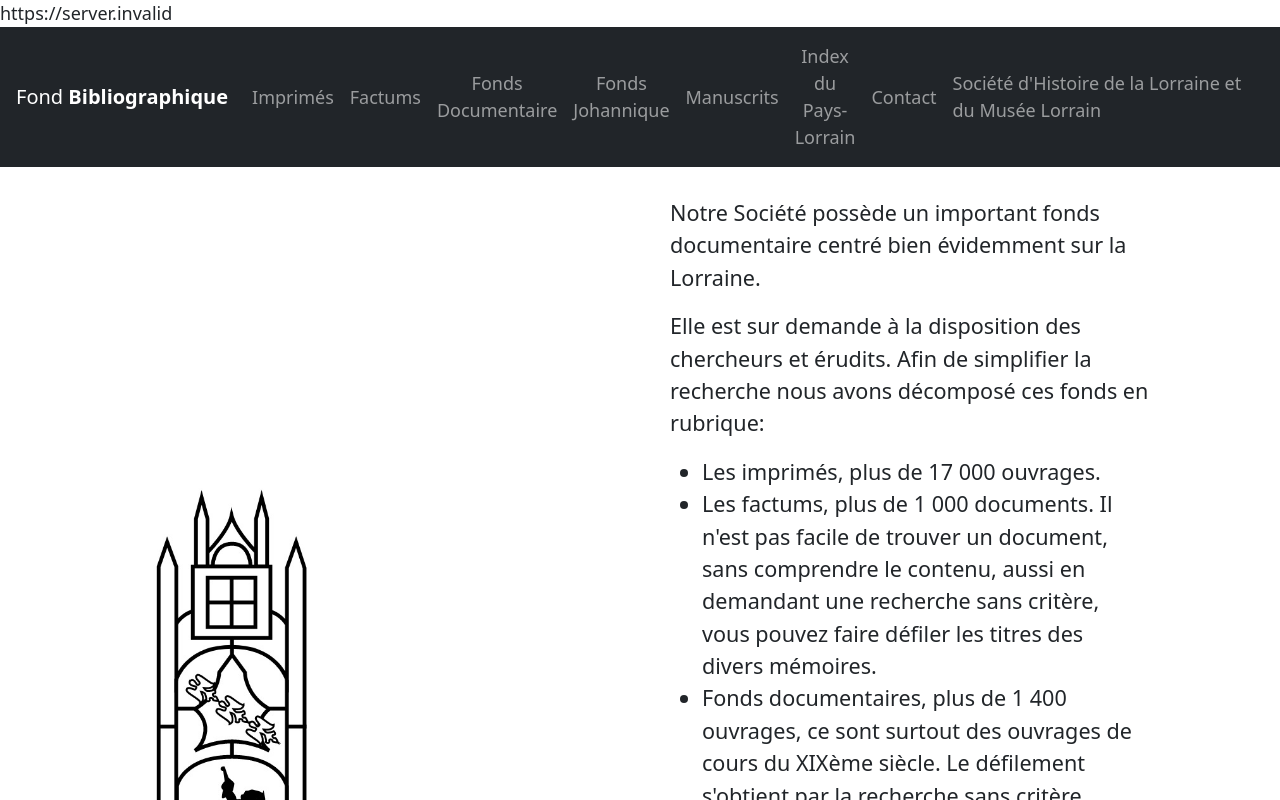
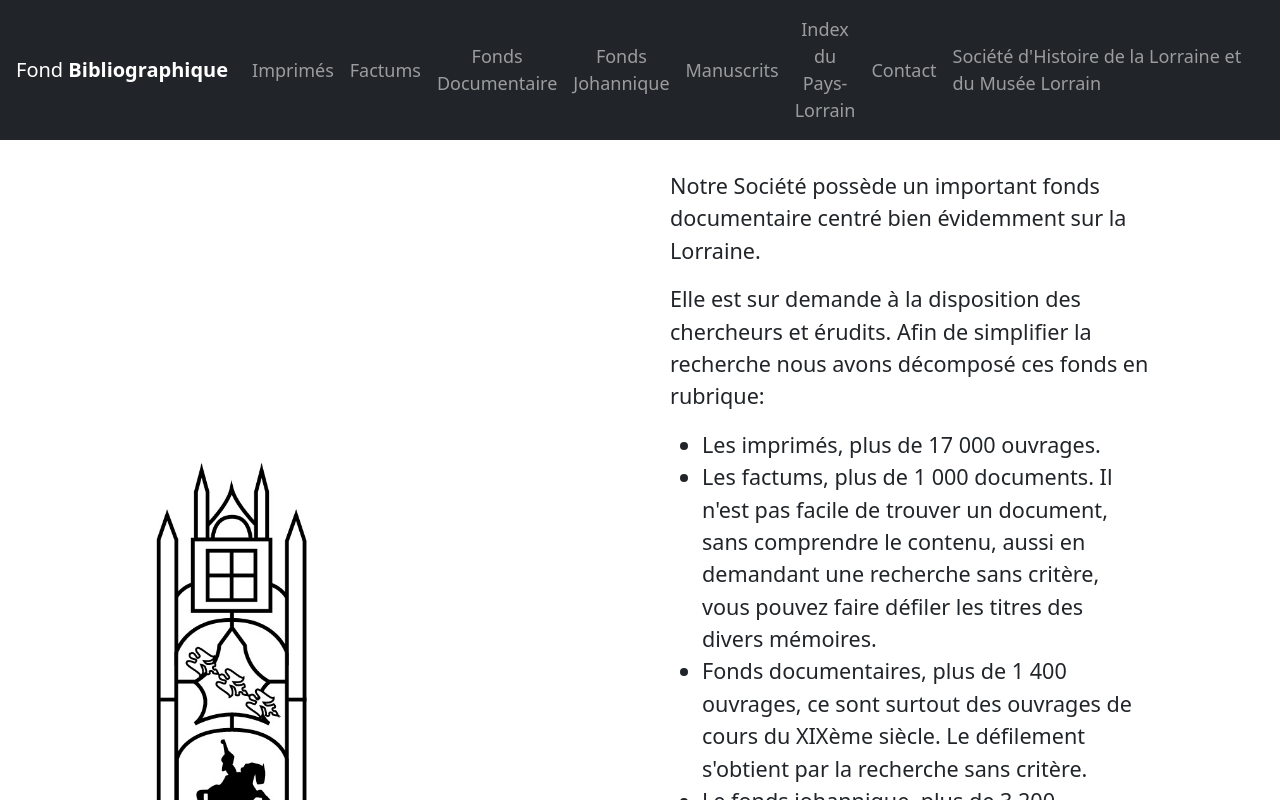
Before and after one commit to loicbefve/BiblioSHLML, a React (Vite) app: page / in a window 1280 px wide. Shown: the top 800 px of the page. Built offline with nearby package versions, Linux system fonts and the light colour scheme; no server answers.

Commit message:
Remove the debug

```diff
--- a/src/components/layout/Layout.tsx
+++ b/src/components/layout/Layout.tsx
@@ -32,7 +32,6 @@ const Main = styled.div`
 function Layout() {
   return (
     <LayoutWrapper>
-      {import.meta.env.VITE_API_URL}
       <Header />
       <Main>
         <Outlet />
```
